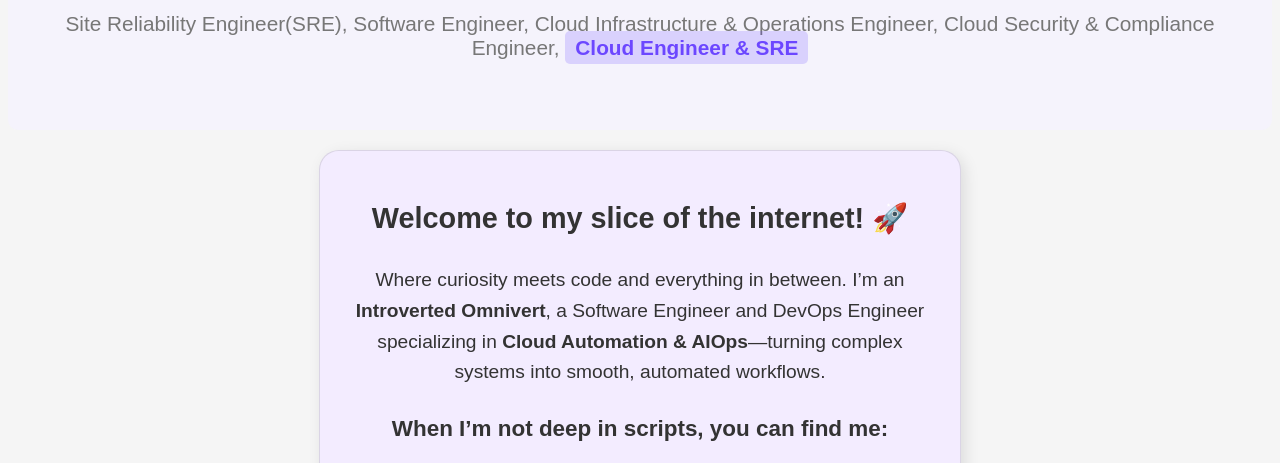
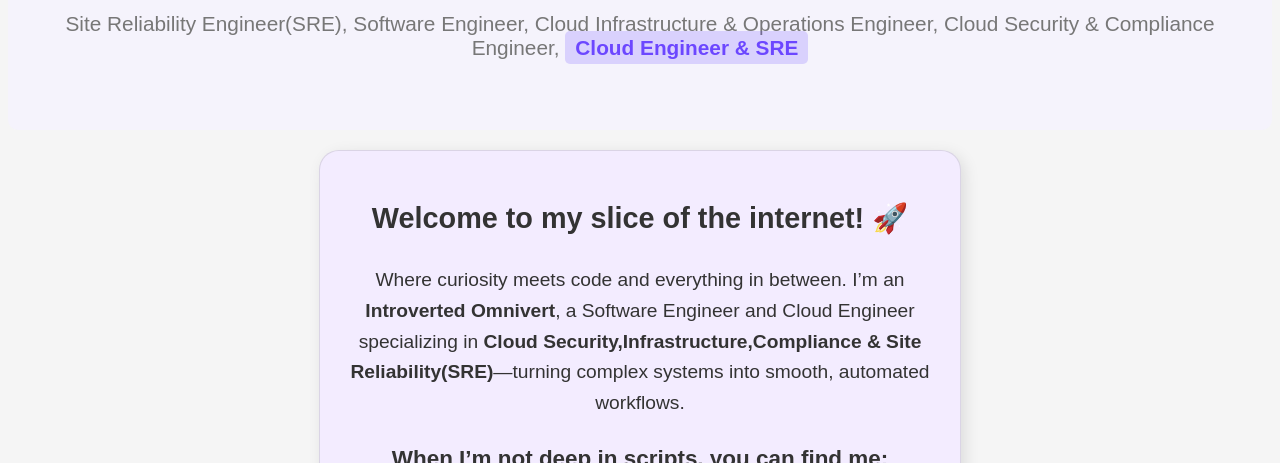
Before and after one commit to roseemaryy/Romy-s-website, a plain HTML site: page index.html in a window 1280 px wide. Shown: the part 489-952 px from the top of the page. Drawn offline with Linux system fonts and the light colour scheme.

Commit message:
index.html

```diff
--- a/index.html
+++ b/index.html
@@ -26,7 +26,7 @@
     <section class="intro-card">
   <h2>Welcome to my slice of the internet! 🚀</h2>
 
-  <p>Where curiosity meets code and everything in between. I’m an <strong>Introverted Omnivert</strong>, a Software Engineer and DevOps Engineer specializing in <strong>Cloud Automation & AIOps</strong>—turning complex systems into smooth, automated workflows.</p>
+  <p>Where curiosity meets code and everything in between. I’m an <strong>Introverted Omnivert</strong>, a Software Engineer and Cloud Engineer specializing in <strong>Cloud Security,Infrastructure,Compliance & Site Reliability(SRE)</strong>—turning complex systems into smooth, automated workflows.</p>
 
   <h3>When I’m not deep in scripts, you can find me:</h3>
 
```
